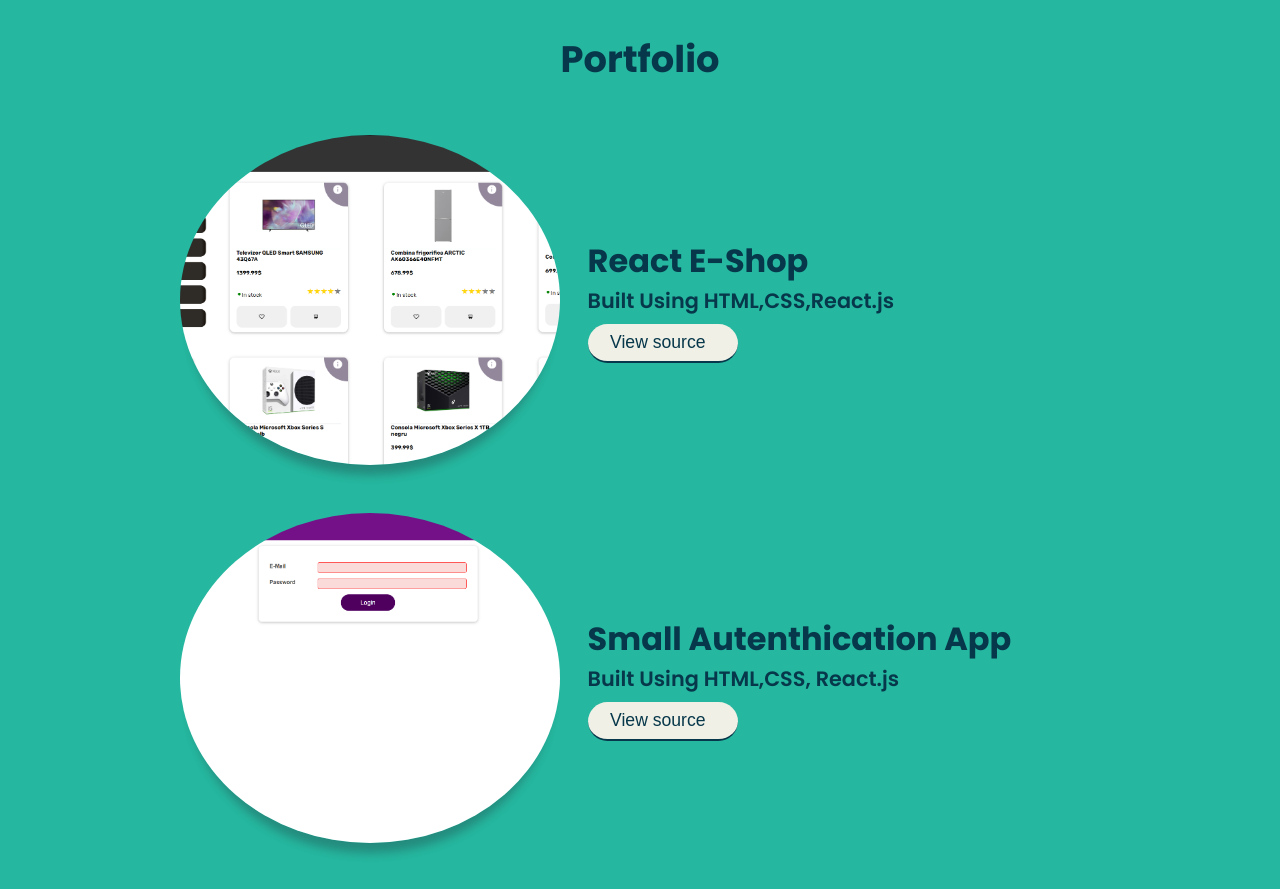
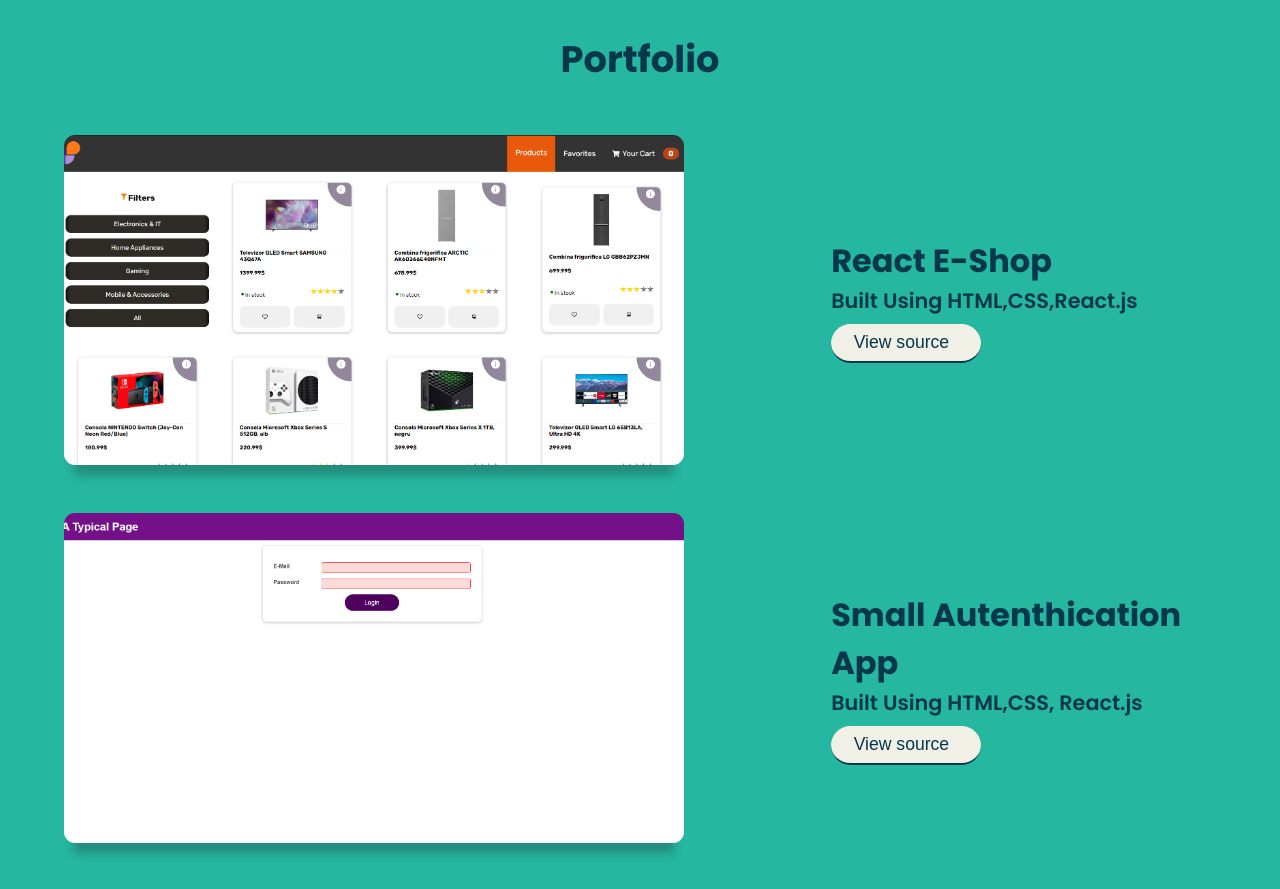
Before and after one commit to codingisreallyhard/codingisreallyhard-website, a React (Create React App) app: page / in a window 1280 px wide. Shown: the part 1600-2489 px from the top of the page. Built offline with nearby package versions, Linux system fonts and the light colour scheme.

Commit message:
added code in portofolio

```diff
--- a/src/Layout/Portofolio.css
+++ b/src/Layout/Portofolio.css
@@ -15,13 +15,14 @@
   display: flex;
   justify-content: center;
   align-items: center;
+  gap: 120px;
 }
 
 .proj-1 img {
   height: 330px;
-  width: 380px;
+  width: 620px;
   object-fit: cover;
-  border-radius: 50%;
+  border-radius: 11px;
   box-shadow: 0 20px 10px -10px rgb(37 41 52 / 31%);
   margin-right: 1.7rem;
 }
@@ -88,13 +89,14 @@
   justify-content: center;
   align-items: center;
   margin-top: 3rem;
+  gap: 120px;
 }
 
 .proj-2 img {
   height: 330px;
-  width: 380px;
+  width: 620px;
   object-fit: cover;
-  border-radius: 50%;
+  border-radius: 11px;
   box-shadow: 0 20px 10px -10px rgb(37 41 52 / 31%);
   margin-right: 1.7rem;
 }
```
